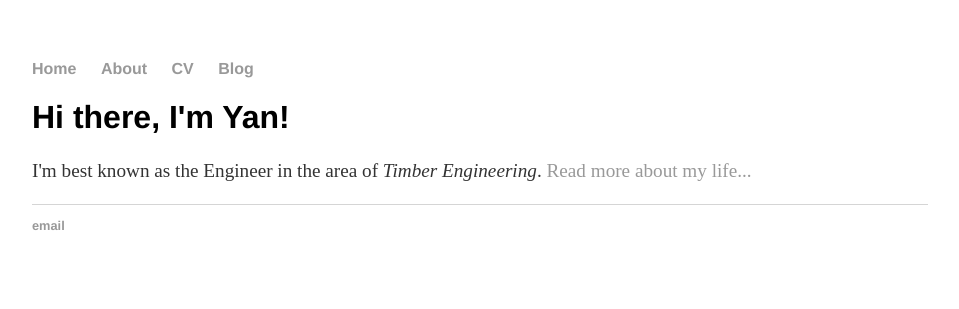
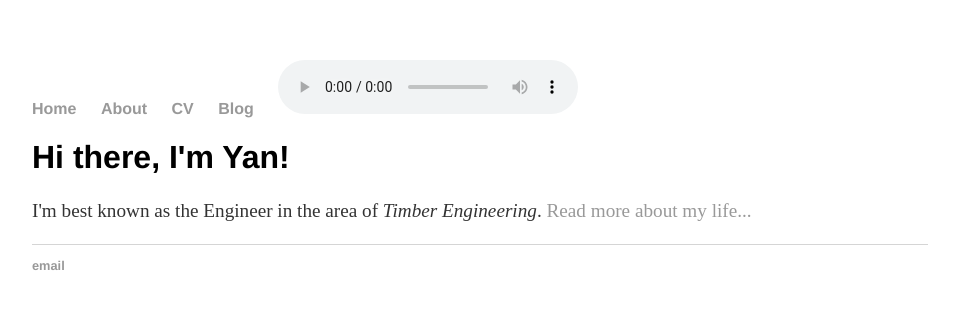
Before and after one commit to kaiagss/kaiagss.github.io, a Jekyll site: the page index.html, which Jekyll copies as it is, in a window 1280 px wide. Shown: the top 309 px of the page, without its empty margins (160-1119 px from the left). Built offline with Jekyll 4.4.1, drawn with Linux system fonts in a browser that asks for light colours.

Commit message:
Update index.html

```diff
--- a/index.html
+++ b/index.html
@@ -12,6 +12,10 @@
 	        	<li><a href="/about">About</a></li>
         		<li><a href="/cv">CV</a></li>
         		<li><a href="/blog">Blog</a></li>
+				<audio controls>
+  <source src="你的音频链接/music.mp3" type="audio/mpeg">
+  您的浏览器不支持音频元素。
+</audio>
     		</ul>
 		</nav>
 		<div class="container">
```
